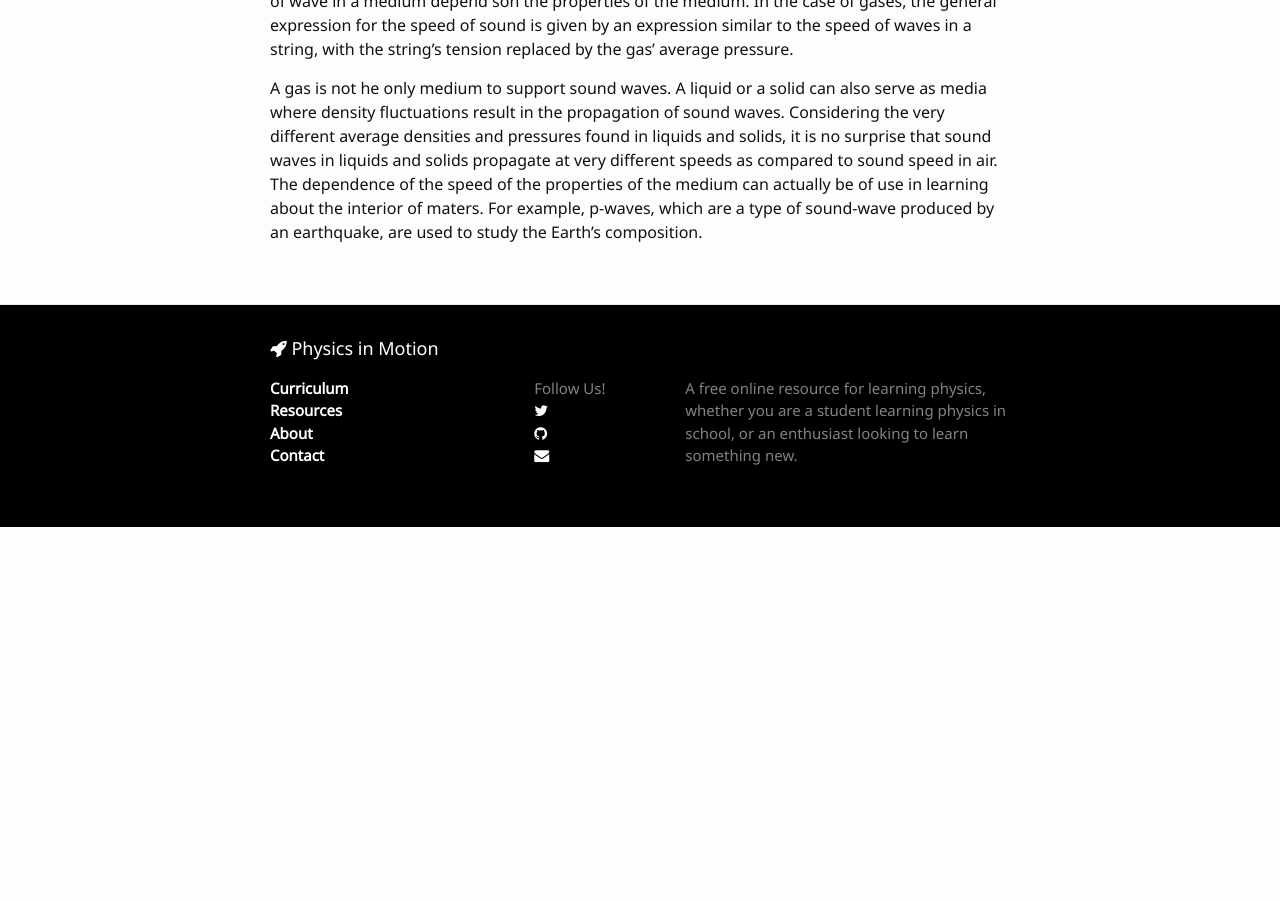
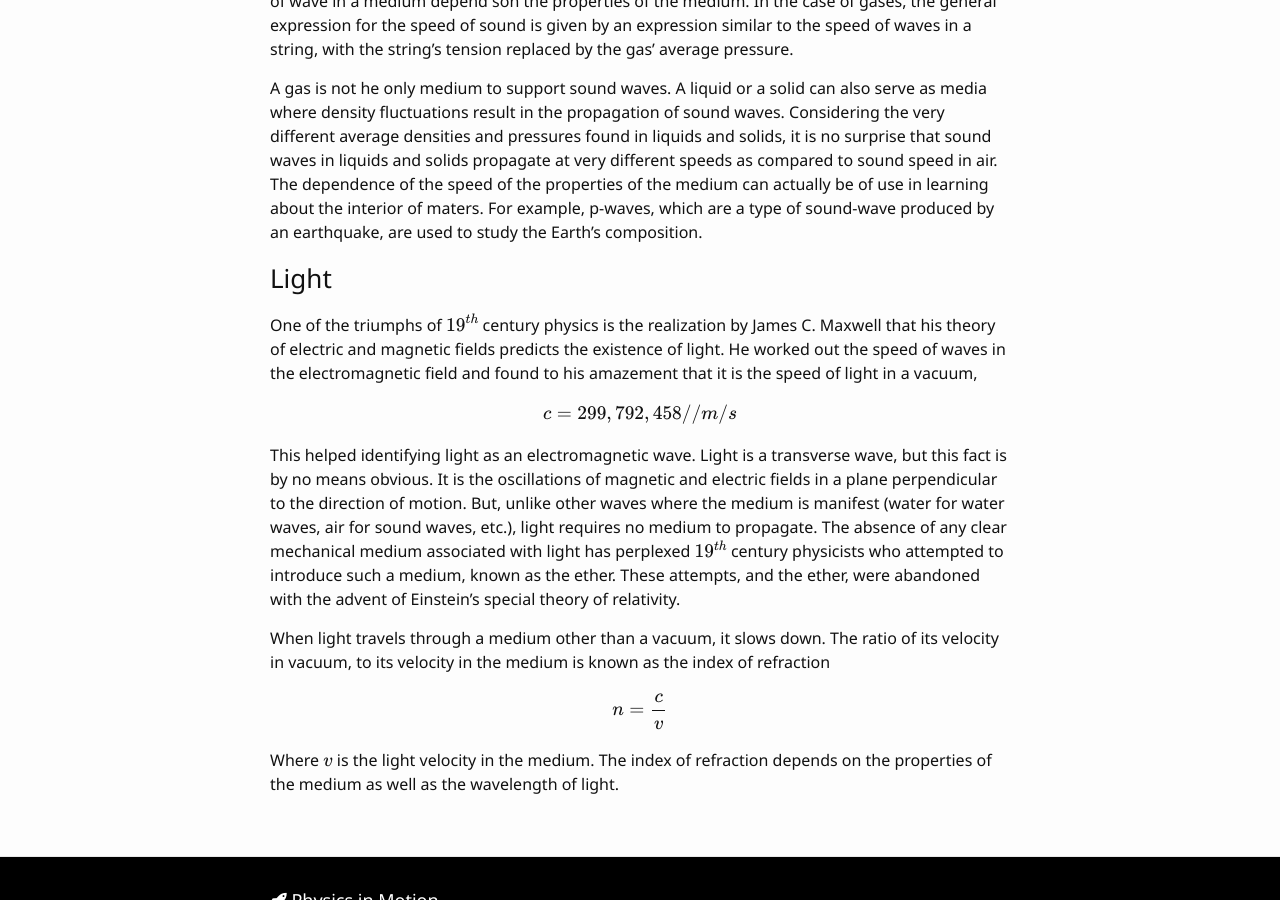
Before and after one commit to LeNPaul/physics-in-motion-old, a Jekyll site: the page built from _posts/2016-11-26-characteristics-waves.md, in a window 1280 px wide and 900 px high, scrolled down 2310 px. Built offline with Jekyll 4.4.1, drawn with Linux system fonts in a browser that asks for light colours; nearby versions of some CDN libraries; formulas are drawn with MathJax 3; before the commit the page ends 2837 px from its top, so only the background shows below that.

Commit message:
Update content

```diff
--- a/_posts/2016-11-26-characteristics-waves.md
+++ b/_posts/2016-11-26-characteristics-waves.md
@@ -56,3 +56,21 @@ $$
 Note the particular way I quoted this velocity as depending on the temperature of the air as well as its humidity. This is an example of the very general point mention above, namely that the speed of wave in a medium depend son the properties of the medium. In the case of gases, the general expression for the speed of sound is given by an expression similar to the speed of waves in a string, with the string's tension replaced by the gas' average pressure.
 
 A gas is not he only medium to support sound waves. A liquid or a solid can also serve as media where density fluctuations result in the propagation of sound waves. Considering the very different average densities and pressures found in liquids and solids, it is no surprise that sound waves in liquids and solids propagate at very different speeds as compared to sound speed in air. The dependence of the speed of the properties of the medium can actually be of use in learning about the interior of maters. For example, p-waves, which are a type of sound-wave produced by an earthquake, are used to study the Earth's composition.
+
+### Light
+
+One of the triumphs of \\( 19^{th} \\) century physics is the realization by James C. Maxwell that his theory of electric and magnetic fields predicts the existence of light. He worked out the speed of waves in the electromagnetic field and found to his amazement that it is the speed of light in a vacuum,
+
+$$
+  c = 299,792,458 // m/s
+$$
+
+This helped identifying light as an electromagnetic wave. Light is a transverse wave, but this fact is by no means obvious. It is the oscillations of magnetic and electric fields in a plane perpendicular to the direction of motion. But, unlike other waves where the medium is manifest (water for water waves, air for sound waves, etc.), light requires no medium to propagate. The absence of any clear mechanical medium associated with light has perplexed \\( 19^{th} \\) century physicists who attempted to introduce such a medium, known as the ether. These attempts, and the ether, were abandoned with the advent of Einstein's special theory of relativity.
+
+When light travels through a medium other than a vacuum, it slows down. The ratio of its velocity in vacuum, to its velocity in the medium is known as the index of refraction
+
+$$
+  n = \frac{c}{v}
+$$
+
+Where \\( v \\) is the light velocity in the medium. The index of refraction depends on the properties of the medium as well as the wavelength of light.
```
